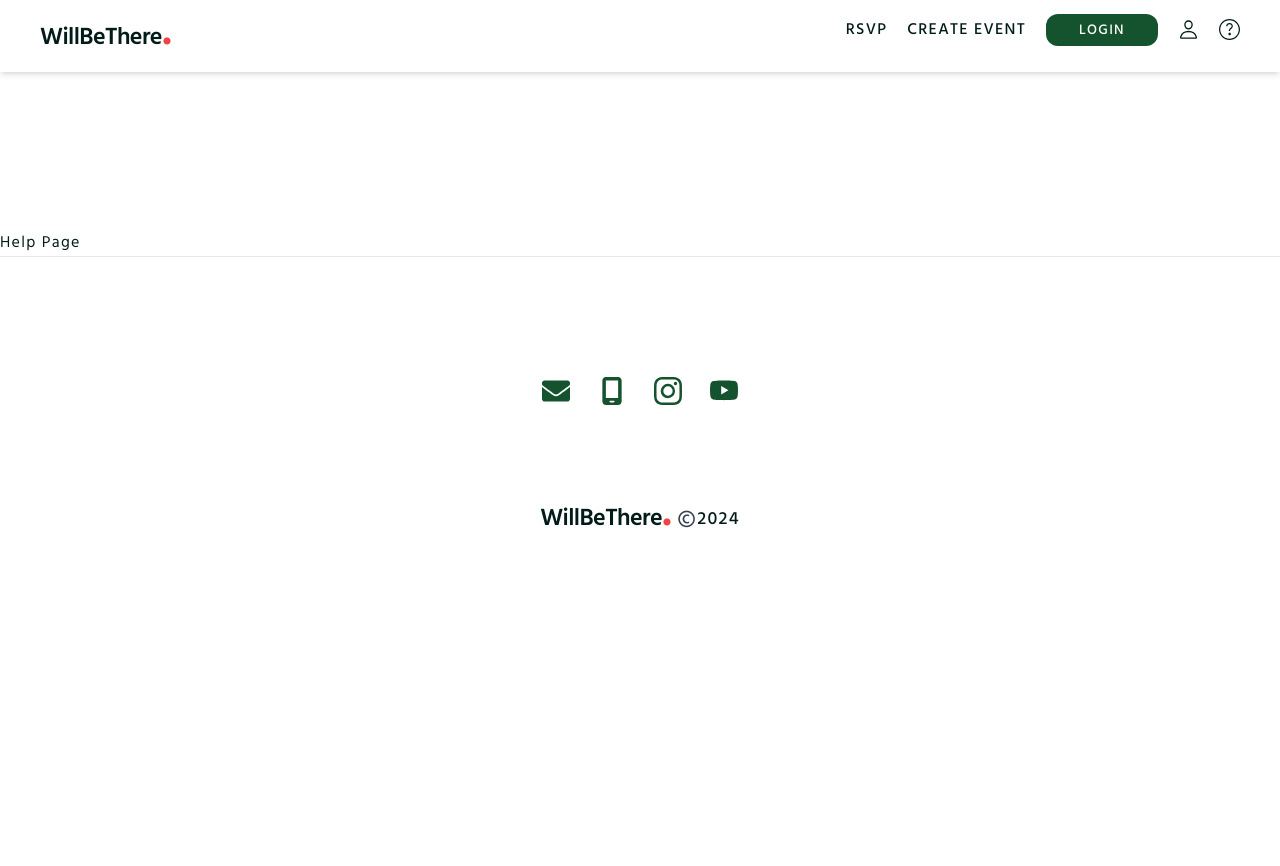
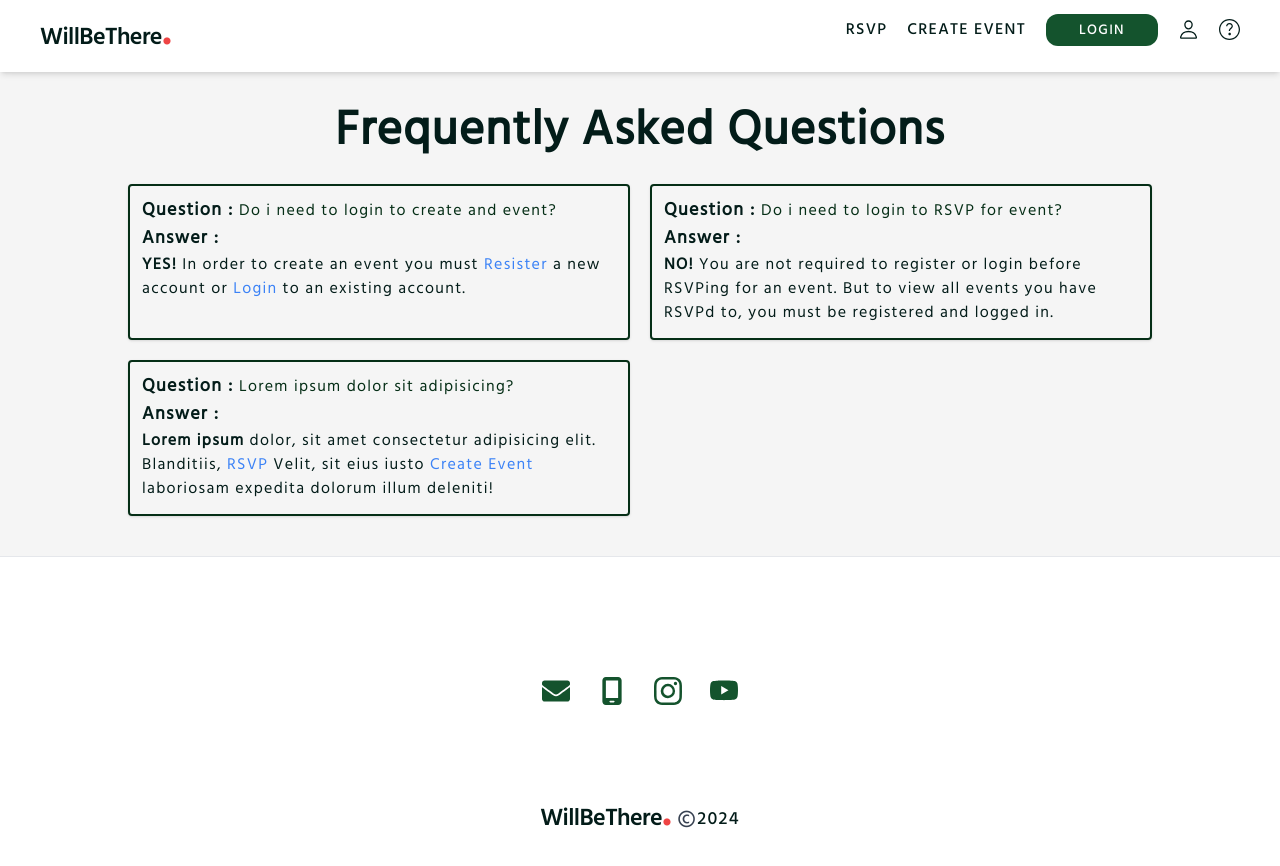
Before and after one commit to Baudwin/will-be-there-frontend, a React (Vite) app: page /help in a window 1280 px wide. Shown: the top 866 px of the page. Before the commit the page ends 800 px from the top, so only its background shows below. Built offline with nearby package versions, Linux system fonts and the light colour scheme.

Commit message:
populated help page and added scroll to top to some pages

```diff
--- a/src/routes/CreateEvent.jsx
+++ b/src/routes/CreateEvent.jsx
@@ -2,6 +2,7 @@ import {useState} from "react";
 import { createNewEvent } from "../hooks/useEventData";
 import {ClipLoader} from 'react-spinners'
 import { CheckAuth } from "../components/CheckAuth";
+import { ScrollToTop } from "../components/ScrollToTop";
 
 export function CreateEvent() {
   const {mutate, isPending, isError,error} = createNewEvent()
@@ -40,7 +41,7 @@ export function CreateEvent() {
   return (
     <>
     <CheckAuth/>
-
+<ScrollToTop/>
    { isPending?
 
 <div className='fixed inset-0 flex justify-center flex-col gap-2 items-center bg-gray-900 bg-opacity-90 z-50'>
--- a/src/routes/Help.jsx
+++ b/src/routes/Help.jsx
@@ -1,3 +1,51 @@
+import { Link } from "react-router-dom";
+
 export function Help() {
-  return <div className="mt-40">Help Page</div>;
+  return <div className="py-10 offwhite sm:px-6 md:px-10">
+    <div className="container space-y-6">
+  <h1 className="text-5xl sm:text-3xl text-center font-bold">Frequently Asked Questions</h1>
+    <div className="grid grid-cols-2 sm:grid-cols-1 gap-5">
+      <div className="border-2 shadow rounded p-3  border-green-950">
+       <p>
+        <strong className="text-lg">Question : </strong> <span className="text-green-950">Do i need to login to create and event?</span>
+        </p>
+        <p> <strong className="text-lg">Answer : </strong> </p>
+        <p> <strong>YES! </strong> In order to create an event you must <Link to={'/signup'} className="text-blue-500">Resister </Link>
+         a new account or <Link to={'/login'} className="text-blue-500">Login</Link> to an existing account.
+         </p>
+      </div>
+
+      <div className="border-2 shadow rounded p-3  border-green-950">
+       <p>
+        <strong className="text-lg">Question : </strong> <span className="text-green-950">Do i need to login to RSVP for event?</span>
+        </p>
+        <p> <strong className="text-lg">Answer : </strong> </p>
+        <p> <strong>NO! </strong> You are not required to register or login before RSVPing for an event. But to view all events you have RSVPd to,  you must be registered and logged in.
+         </p>
+      </div>
+
+      <div className="border-2 shadow rounded p-3  border-green-950">
+       <p>
+        <strong className="text-lg">Question : </strong> <span className="text-green-950">Lorem ipsum dolor sit adipisicing?</span>
+        </p>
+        <p> <strong className="text-lg">Answer : </strong> </p>
+         <p> <strong>Lorem ipsum </strong> dolor, sit amet consectetur adipisicing elit.
+         Blanditiis, <Link to={'/rsvp/1'} className="text-blue-500">RSVP</Link> Velit,
+         sit eius iusto <Link to={'/create-event'} className="text-blue-500">Create Event</Link> laboriosam expedita dolorum illum deleniti!
+
+          </p>
+
+      </div>
+
+
+
+    </div>
+
+
+
+
+
+
+    </div>
+    </div>;
 }
--- a/src/routes/Profile.jsx
+++ b/src/routes/Profile.jsx
@@ -5,6 +5,7 @@ import {format} from "date-fns";
 import { useState } from "react";
 import {ClipLoader} from 'react-spinners'
 import { CheckAuth } from "../components/CheckAuth";
+import { ScrollToTop } from "../components/ScrollToTop";
 
 export function Profile() {
   const [showLoading, setShowLoading] = useState(false)
@@ -16,6 +17,7 @@ export function Profile() {
   return (
     <>
     <CheckAuth/>
+    <ScrollToTop/>
 {
 
 showLoading?
--- a/src/routes/RsvpSuccess.jsx
+++ b/src/routes/RsvpSuccess.jsx
@@ -1,10 +1,13 @@
 import {useNavigate} from "react-router-dom";
 import { useAuthStore } from "../../store/useAuthStore";
+import { ScrollToTop } from "../components/ScrollToTop";
 
 export const RsvpSuccess = () => {
     const navigate = useNavigate()
     const user = useAuthStore(state=>state.user)
   return (
+    <>
+    <ScrollToTop/>
     <div className="wrapper pt-16">
     <div className="space-y-4">
       <h1 className="lg:text-3xl text-xl text-center font-medi tracking-tight">
@@ -71,5 +74,6 @@ export const RsvpSuccess = () => {
       </div>
     </div>
   </div>
+  </>
   )
 }
--- a/src/routes/SignUp.jsx
+++ b/src/routes/SignUp.jsx
@@ -10,6 +10,7 @@ import {
 } from "react-icons/fa";
 import {registerUser} from "../hooks/useUserData";
 import {toast} from "react-toastify";
+import { ScrollToTop } from "../components/ScrollToTop";
 
 export function SignUp() {
   const user = useAuthStore((state=>state.user))
@@ -45,6 +46,8 @@ export function SignUp() {
   };
 
   return (
+    <>
+    <ScrollToTop/>
     <div className="py-16 bg-cover w-full h-screen bg-[url('background/big-balloon-border.jpg')]">
       <div className="container space-y-5 lg:w-96 w-80 m-auto">
         <h1 className="font-bold text-2xl text-center py-6">
@@ -148,5 +151,6 @@ export function SignUp() {
         </div>
       </div>
     </div>
+    </>
   );
 }
--- a/src/routes/Success.jsx
+++ b/src/routes/Success.jsx
@@ -1,9 +1,13 @@
 import {useNavigate} from "react-router-dom";
+import { ScrollToTop } from "../components/ScrollToTop";
 
 export const Success = () => {
   const navigate = useNavigate()
 
   return (
+    <>
+
+   <ScrollToTop/>
     <div className="wrapper pt-16">
       <div className="space-y-4">
         <h1 className="lg:text-3xl text-xl text-center font-medi tracking-tight">
@@ -26,5 +30,6 @@ export const Success = () => {
         </div>
       </div>
     </div>
+ </>
   );
 };
```
